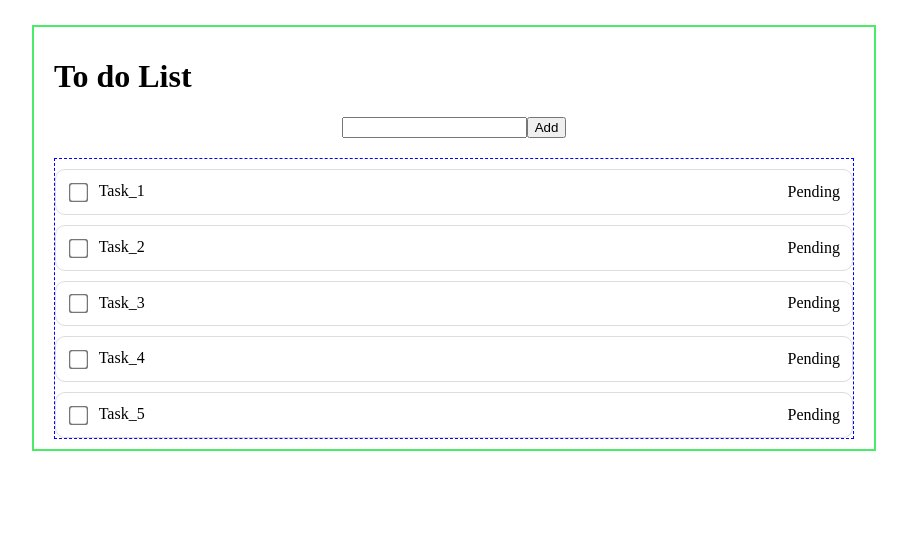
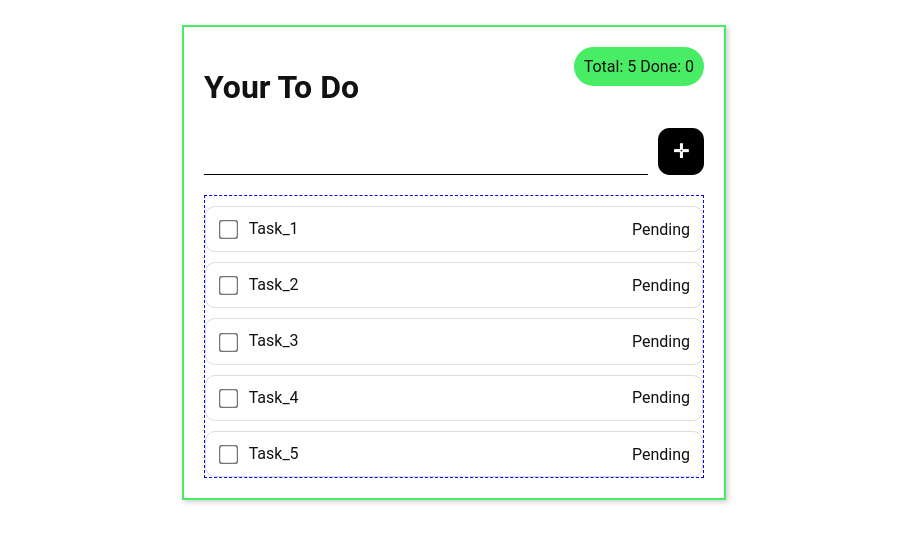
Before and after one commit to Wendell2130/todoList, an Angular app: page / in a window 1280 px wide. Shown: the top 542 px of the page, without its empty margins (186-1093 px from the left). Built offline with nearby package versions, Linux system fonts and the light colour scheme.

Commit message:
set done

```diff
--- a/src/app/features/todo/components/set/set.html
+++ b/src/app/features/todo/components/set/set.html
@@ -1 +1,10 @@
-<input type="text"> <button>Add</button>
+<div class="container" >
+
+      <input type="text" [formControl]="newTaskInput">
+
+
+       <button (click)="sendTask()">&#10011;</button>
+
+
+
+</div>
--- a/src/app/features/todo/components/set/set.scss
+++ b/src/app/features/todo/components/set/set.scss
@@ -0,0 +1,36 @@
+.container {
+   display: flex;
+  width: 100%;
+}
+
+input {
+    padding: 12px;
+    border: none;
+    border-bottom: 1px solid #000000;
+    flex: 1 1 0%;
+    font-size: 1.2em;
+    width: 100%;
+}
+
+button {
+    white-space: nowrap;
+    font-size: 1.2em;
+    background-color: #000;
+    border-radius: 25%;
+    border: none;
+    color: white;
+    padding: 12px 15px;
+    text-align: center;
+    text-decoration: none;
+    margin-left: 10px;
+
+
+    cursor: pointer;
+    font-weight: bold;
+
+}
+
+button:hover {
+
+    box-shadow: 2px 2px 5px rgba(0, 0, 0, 0.5);
+}
--- a/src/app/features/todo/components/set/set.ts
+++ b/src/app/features/todo/components/set/set.ts
@@ -1,4 +1,5 @@
-import { Component } from '@angular/core';
+import { Component, EventEmitter, Output } from '@angular/core';
+import { FormControl } from '@angular/forms';
 
 @Component({
   selector: 'app-set',
@@ -7,5 +8,16 @@ import { Component } from '@angular/core';
   styleUrl: './set.scss'
 })
 export class Set {
+  newTaskInput = new FormControl('');
+  @Output() newTask=new EventEmitter<string>();
 
+  sendTask() {
+    const task = this.newTaskInput.value;
+    if (task) {
+      this.newTask.emit(task);
+      this.newTaskInput.setValue('');
+    }else{
+      alert('Please enter a task');
+    }
+  }
 }
--- a/src/app/features/todo/todo-module.ts
+++ b/src/app/features/todo/todo-module.ts
@@ -3,7 +3,7 @@ import { CommonModule } from '@angular/common';
 import { Todo } from './todo';
 import { List } from './components/list/list';
 import { Set } from './components/set/set';
-
+import { ReactiveFormsModule } from '@angular/forms';
 
 
 @NgModule({
@@ -13,7 +13,7 @@ import { Set } from './components/set/set';
     Set
   ],
   imports: [
-    CommonModule
+    CommonModule,ReactiveFormsModule
   ],
   exports:[Todo]
 })
--- a/src/app/features/todo/todo.html
+++ b/src/app/features/todo/todo.html
@@ -1,8 +1,8 @@
 <div class="container">
-
-    <h1 class='title'>To do List</h1>
+    <div class="info">Total: {{tasks.length}} Done: {{tasksDone.length}}</div>
+    <h1 class='title'>Your To Do</h1>
     <div class="content">
-        <app-set ></app-set>
+        <app-set (newTask)="addTask($event)"></app-set>
         <app-list [taskList]="tasks"></app-list>
 
     </div>
--- a/src/app/features/todo/todo.scss
+++ b/src/app/features/todo/todo.scss
@@ -1,10 +1,21 @@
 .container{
+    position: relative;
     border:2px solid rgb(73, 237, 101);
-    max-width: 800px;
+    max-width: 500px;
     margin:25px auto;
-    padding:10px 20px;
+    padding:20px 20px;
     text-align: center;
+    box-shadow: 2px 2px 5px rgba(0, 0, 0, 0.2);
 }
 .title{
     text-align: left;
+
 }
+.info{
+    position:absolute;
+    right: 20px;
+    background-color: rgb(73, 237, 101);
+    padding: 10px;
+
+    border-radius: 20px;
+}
--- a/src/app/features/todo/todo.ts
+++ b/src/app/features/todo/todo.ts
@@ -13,4 +13,11 @@ const MOCK=Array.from({length:5},(_,i)=>({
 })
 export class Todo {
  tasks:Task[]=MOCK;
+ tasksDone:Task[]=this.tasks.filter(task => task.done);
+ addTask(task: string) {
+    alert(`Task added: ${task}`);
+    if (task) {
+      this.tasks.push({ task, done: false });
+    }
+  }
 }
--- a/src/styles.scss
+++ b/src/styles.scss
@@ -1 +1,5 @@
 /* You can add global styles to this file, and also import other style files */
+body{
+    font-family: 'Roboto', sans-serif;
+    color: #111;
+}
```
